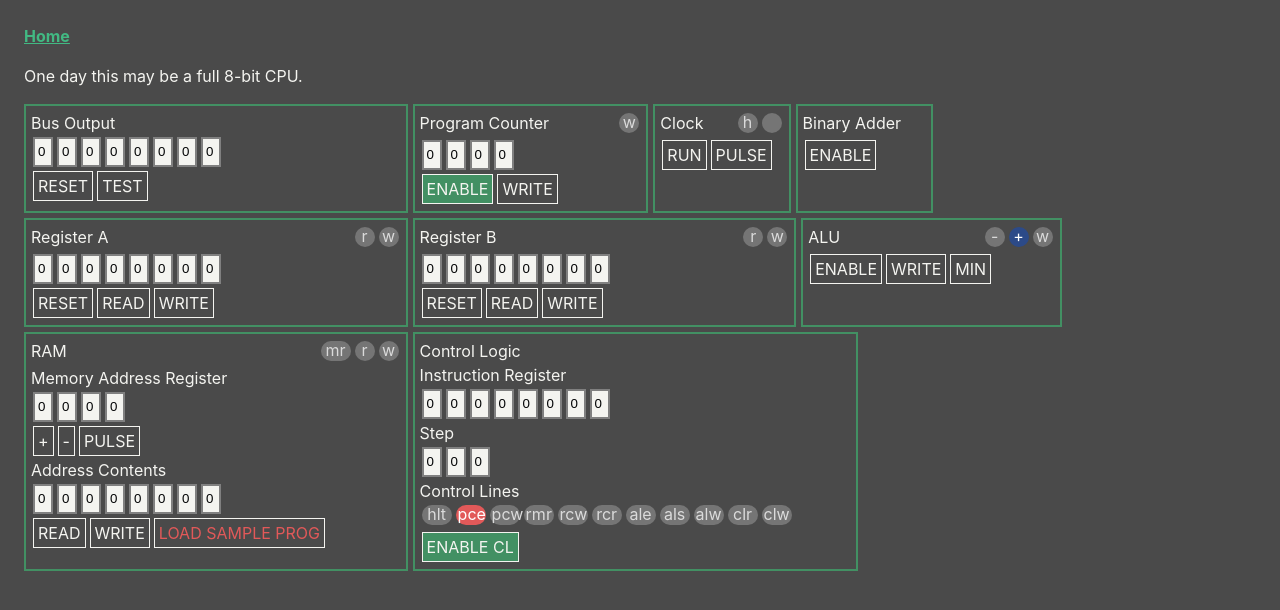
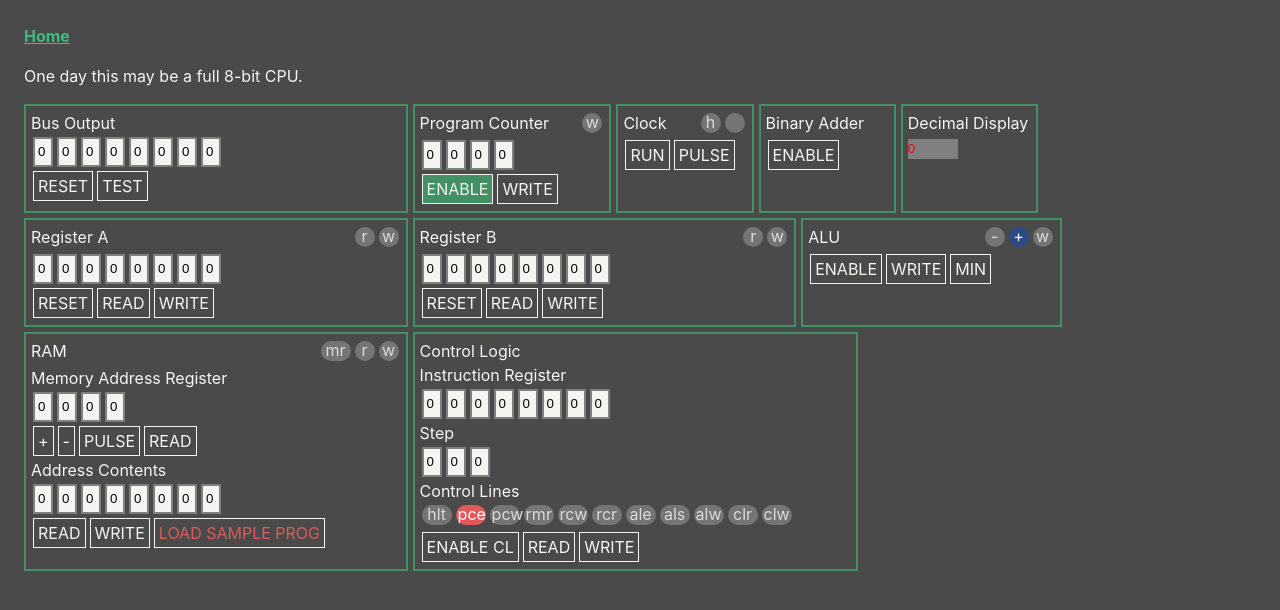
Before and after one commit to jacobpretorius/crazyman-pc, a Vue app: page / in a window 1280 px wide. Shown: the top 610 px of the page. Built offline with nearby package versions, Linux system fonts and the light colour scheme.

Commit message:
CPU can now run the program with manual clicking

```diff
--- a/src/components/ControlLogic/ControlLogic.vue
+++ b/src/components/ControlLogic/ControlLogic.vue
@@ -93,6 +93,8 @@
     </div>
 
     <button :class="{ active : this.enableProgramExecution }" @click="handleEnableProgramExecClick">ENABLE CL</button>
+    <button @click="readControlRegisterFromBus">READ</button>
+    <button @click="writeControlRegisterToBus">WRITE</button>
   </div>
 </template>
 
@@ -107,7 +109,7 @@ export default {
     return {
       programRegister: [false, false, false, false, false, false, false, false],
       programStep: [false, false, false],
-      enableProgramExecution: true,
+      enableProgramExecution: false,
     };
   },
   computed: {
@@ -124,11 +126,11 @@ export default {
       if (this.enableProgramExecution) {
         if (this.clockHigh) {
           if (this.controlLines.clReadInstructionRegisterFromBus) {
-            this.programRegister = [...this.bus];
+            this.readControlRegisterFromBus();
           }
 
           if (this.controlLines.clWriteInstructionRegisterToBus) {
-            this.fullSetBus = [...this.programRegister];
+            this.writeControlRegisterToBus;
           }
 
           this.stepRunner();
@@ -145,6 +147,12 @@ export default {
       resetControlLines: 'RESET_CONTROL_LINES',
       fullSetBus: 'FULL_SET_BUS',
     }),
+    readControlRegisterFromBus() {
+      this.programRegister = [...this.bus];
+    },
+    writeControlRegisterToBus() {
+      this.fullSetBus = [...this.programRegister];
+    },
     stepRunner() {
       // Run the five steps one by one
       this.runStep();
--- a/src/components/CpuContainer/CpuContainer.vue
+++ b/src/components/CpuContainer/CpuContainer.vue
@@ -7,6 +7,7 @@
       <ProgramCounter class="program-counter" />
       <Clock class="clock" />
       <BinaryAdder class="binary-adder" />
+      <DecimalDisplay />
 
       <Register class="register" register-name="A" />
       <Register class="register" register-name="B" />
@@ -30,6 +31,7 @@ import ALU from '../ALU/ALU.vue';
 import ProgramCounter from '../ProgramCounter/ProgramCounter.vue';
 import RAM from '../RAM/RAM.vue';
 import ControlLogic from '../ControlLogic/ControlLogic.vue';
+import DecimalDisplay from '../DecimalDisplay/DecimalDisplay.vue';
 
 export default {
   name: 'CpuContainer',
@@ -42,6 +44,7 @@ export default {
     ProgramCounter,
     RAM,
     ControlLogic,
+    DecimalDisplay,
   },
   computed: mapState({
     items: state => state,
--- /dev/null
+++ b/src/components/DecimalDisplay/DecimalDisplay.vue
@@ -0,0 +1,35 @@
+<template>
+  <div class="DecimalDisplay">
+    <h1>Decimal Display</h1>
+
+    <input class="display" v-model="busAsDecimalValue">
+  </div>
+</template>
+
+<script>
+import { mapState, } from 'vuex';
+import { boolArrayToBase10 } from '../../utils/BusConversions.js';
+
+export default {
+  name: 'DecimalDisplay',
+  computed: {
+    ...mapState(['bus']),
+    busAsDecimalValue() {
+      return boolArrayToBase10([...this.bus]) ;
+    },
+  },
+};
+</script>
+
+<style scoped lang="scss">
+.DecimalDisplay {
+  min-width: 100px;
+  width: 10%;
+
+  .display {
+    color: red;
+    background-color: grey;
+    width: 50px;
+  }
+}
+</style>
--- a/src/components/ProgramCounter/ProgramCounter.vue
+++ b/src/components/ProgramCounter/ProgramCounter.vue
@@ -80,7 +80,7 @@ export default {
       });
     },
     writePCToBus() {
-      let tempBus = [...this.bus];
+      let tempBus = [...this.bus].fill(false);
       for (let i = 0; i < this.programCounterValue.length; i++) {
         tempBus[i] = this.programCounterValue[i]
       }
@@ -92,7 +92,7 @@ export default {
 
 <style scoped lang="scss">
 .ProgramCounter {
-  min-width: 163px;
-  width: 18%;
+  min-width: 133px;
+  width: 15%;
 }
 </style>
--- a/src/components/RAM/RAM.vue
+++ b/src/components/RAM/RAM.vue
@@ -34,6 +34,7 @@
     <button @click="incrementMemoryAddressRegister">+</button>
     <button @click="decrementMemoryAddressRegister">-</button>
     <button @click="incrementMemoryAddressRegister">PULSE</button>
+    <button @click="memoryAddressRegisterReadFromBus">READ</button>
 
     <h2>Address Contents</h2>
     <div class="input-area">
--- a/src/data/SAMPLE_RAM_PROGRAM.js
+++ b/src/data/SAMPLE_RAM_PROGRAM.js
@@ -25,10 +25,6 @@
 const SAMPLE_RAM_PROGRAM = [
   // 0- NOOP INIT
   [false, false, false, false, false, false, false, false],
-  [false, false, false, false, false, false, false, false],
-  [false, false, false, false, false, false, false, false],
-  [false, false, false, false, false, false, false, false],
-  [false, false, false, false, false, false, false, false],
 
   // 1- LDA 14
   [false, false, false, true, true, true, true, false],
@@ -54,10 +50,10 @@ const SAMPLE_RAM_PROGRAM = [
   [false, false, false, false, false, false, false, false],
 
   // 14- Binary value 30
-  [false, true, false, false, true, false, false, false],
+  [false, false, false, true, true, true, true, false],
 
   // 15- Binary value 12
-  [false, false, true, false, false, false, false, false],
+  [false, false, false, false, true, true, false, false],
 ];
 
 export default SAMPLE_RAM_PROGRAM;
```
